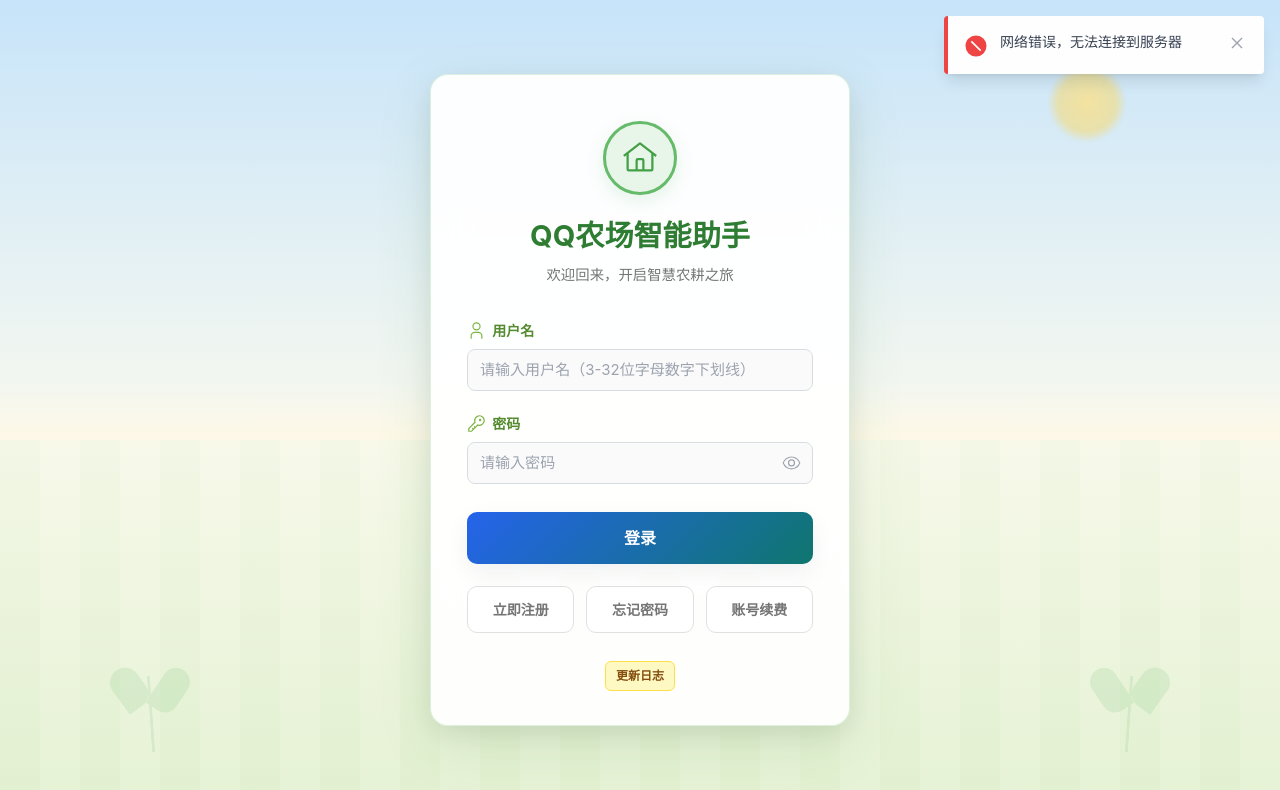
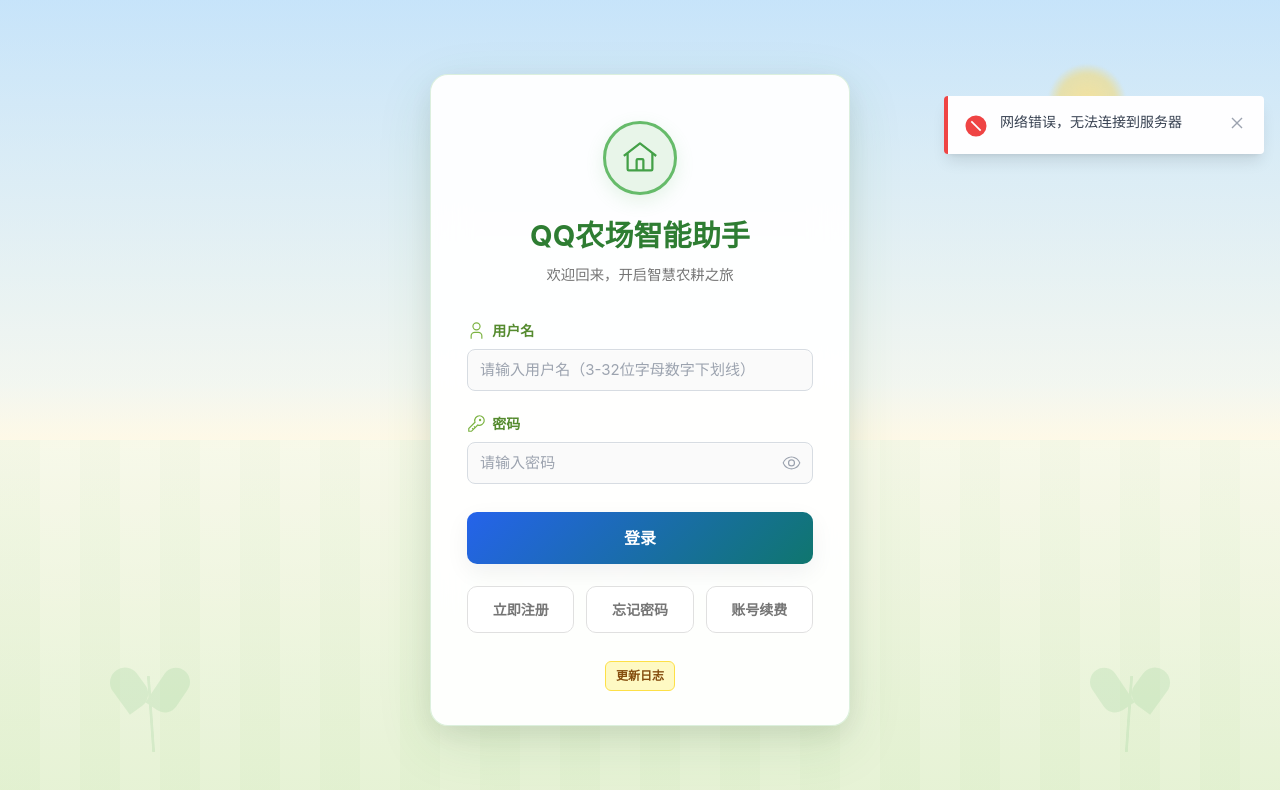
Before and after one commit to NB876/qq-farm-bot, a Vue app in the folder web/: page /login in a window 1280 px wide. Shown: the top 790 px of the page. Built offline with nearby package versions, Linux system fonts and the light colour scheme; no server answers; a web font is replaced by a local one.

Commit message:
优化通知位置避免遮挡账号切换

```diff
--- a/web/src/components/ToastContainer.vue
+++ b/web/src/components/ToastContainer.vue
@@ -33,12 +33,12 @@
 </script>
 
 <template>
-  <div class="fixed right-4 top-4 z-[9999] flex flex-col gap-2">
+  <div class="pointer-events-none fixed right-3 top-20 z-[9997] flex max-w-[calc(100vw-1.5rem)] flex-col gap-2 md:right-4 md:top-24">
     <TransitionGroup name="toast">
       <div
         v-for="toast in toasts"
         :key="toast.id"
-        class="w-80 flex items-start gap-3 rounded p-4 shadow-lg transition-all duration-300"
+        class="pointer-events-auto w-80 max-w-full flex items-start gap-3 rounded p-4 shadow-lg transition-all duration-300"
         :class="[getBgColor(toast.type), getBorderColor(toast.type)]"
       >
         <div :class="getIcon(toast.type)" class="mt-0.5 shrink-0 text-xl" />
```
Also changed, not shown: 1 other file (tests, documents, lock files or other folders).
